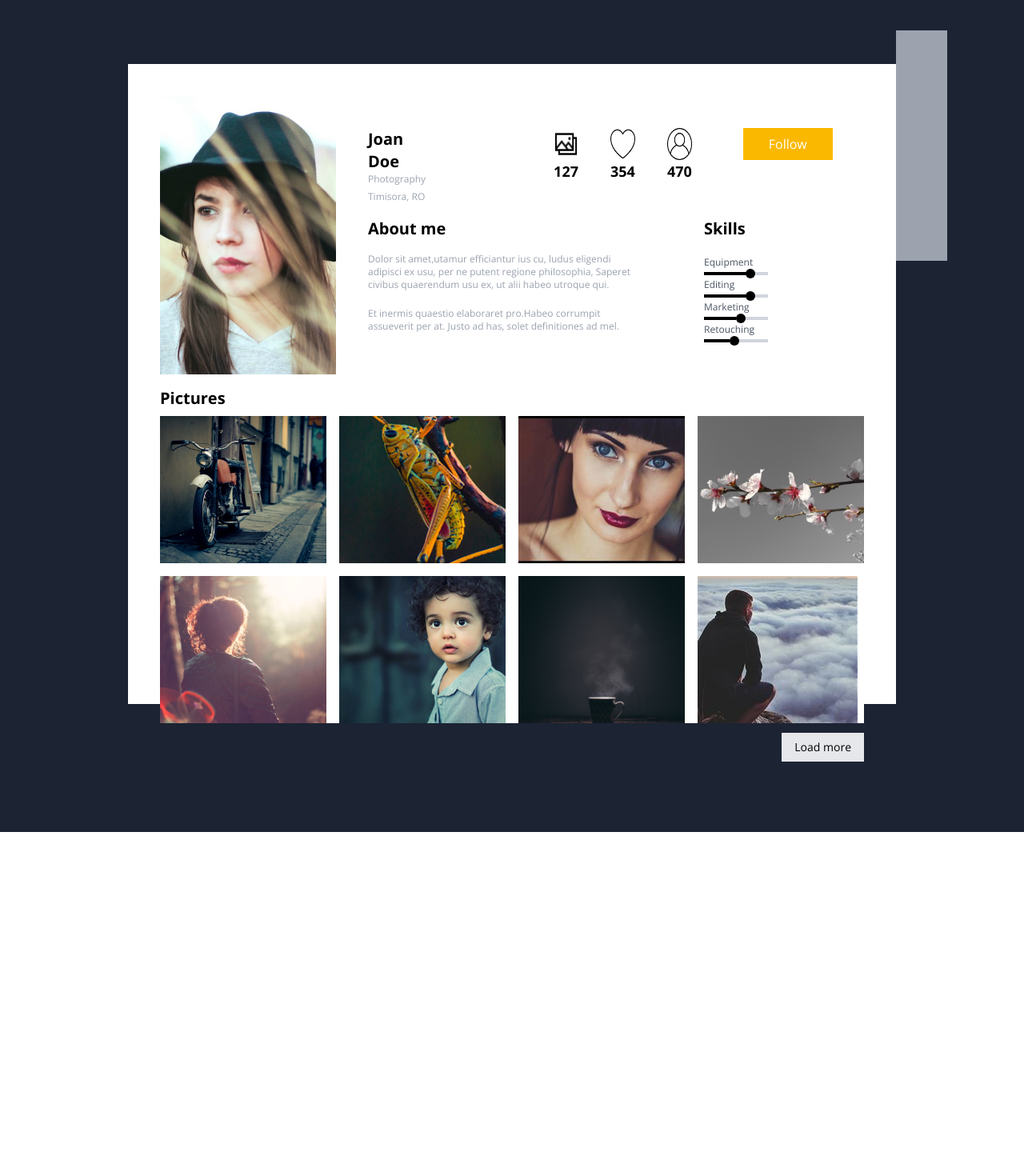
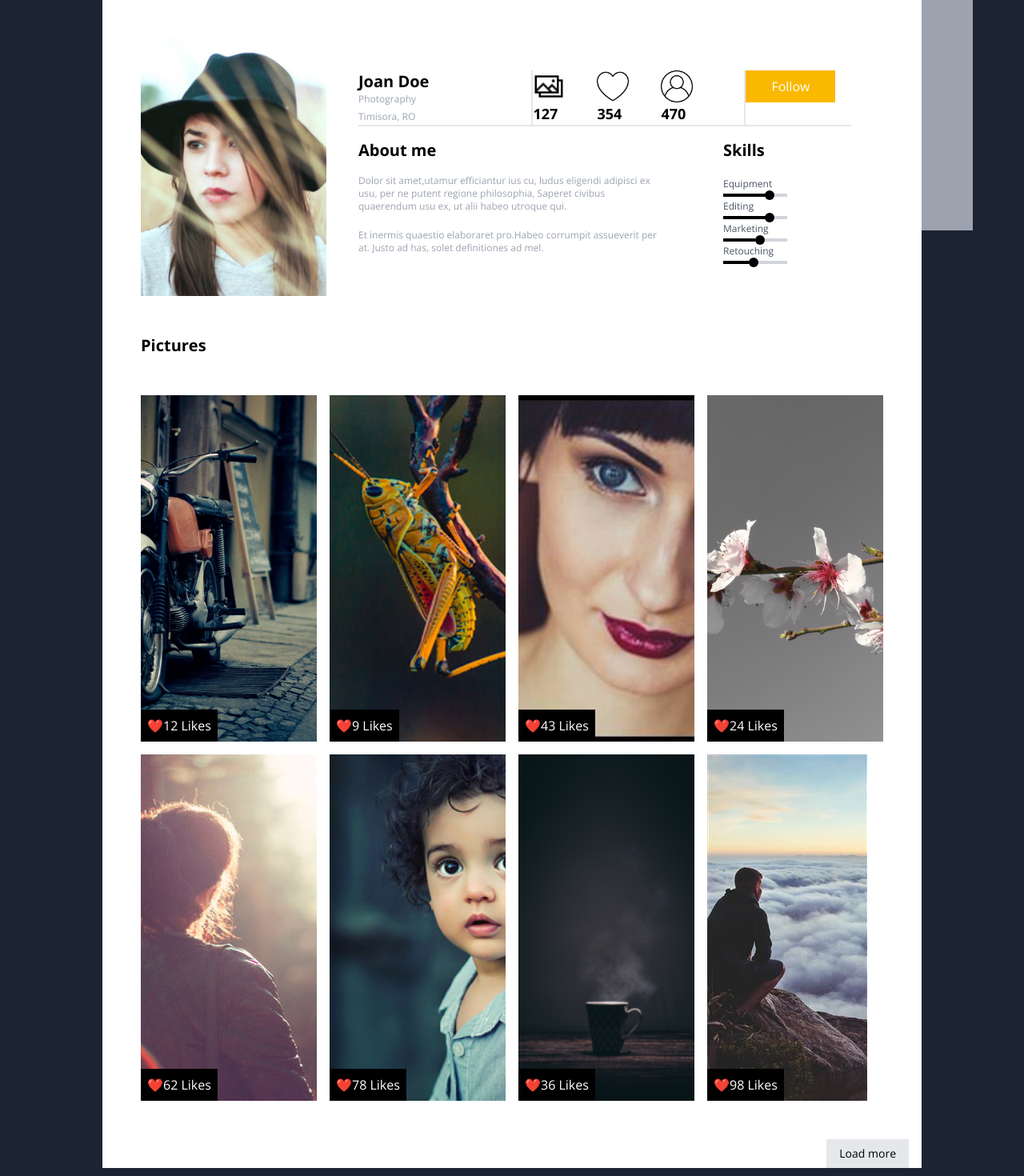
Before and after one commit to Ajithdev444/card, a Next.js app: page /photo in a window 1280 px wide. Shown: the part 80-1550 px from the top of the page at 80% size. Before the commit the page ends 1120 px from the top, so only its background shows below. Built offline with nearby package versions, Linux system fonts and the light colour scheme.

Commit message:
alignment correction

```diff
--- a/pages/photo/index.tsx
+++ b/pages/photo/index.tsx
@@ -16,22 +16,25 @@ import man from '../../public/man.jpg'
 
 const index = () => {
   return (
-    <div className='min-h-screen bg-[#1C2333] mx-auto flex items-center justify-center p-40'>
+    <div className='min-h-screen bg-[#1C2333] flex justify-center p-20'>
 
-        <div className='bg-white max-w-5xl max-h-screen p-10'>
-
-
-            <div className='flex'>
-            <div className='w-1/4'>
-                <Image src={photo} alt='photo' className='h-full object-cover'/>
+       <div className='bg-white max-w-5xl'>
+        <div className='relative'>
+                    <div className='w-16 h-72 bg-gray-400 absolute left-full top-0 right-0'></div>
+        </div>
+            <div className='flex p-12'>
+            <div className='w-1/4 relative'>
+                <Image src={photo} alt='photo' className='h-full object-cover absolute'/>
             </div>
             <div className='flex flex-col w-3/4 p-10'>
                 <div className='flex'>
-                <div className='pr-40'>
+                <div className='pr-32'>
                     <h1 className='text-xl font-bold'>Joan Doe</h1>
+
                     <h3 className='text-gray-400 text-xs'>Photography</h3>
                     <Link href='#' className='text-gray-400 text-xs'>Timisora, RO</Link>
                 </div>
+                <div className='w-0.5 h-full bg-gray-200'></div>
                 <div className='flex gap-x-10 pr-16'>
                     <div>
                         <Image src={gallery} alt='gallery' className='w-10 h-10'/>
@@ -46,10 +49,13 @@ const index = () => {
                         <div  className='text-lg font-bold'>470</div>
                     </div>
                 </div>
-                <div className=''>
+                <div className='w-0.5 h-full bg-gray-200'></div>
+                <div className='justify-end'>
                     <button className='px-8 py-2 bg-[#FBB800] text-white'>Follow</button>
                 </div>
+
                 </div>
+                <div className='h-0.5 bg-gray-200'></div>
                 <div className='flex mt-4'>
                 <div className=' max-w-sm'>
                 <h2 className='mb-4 text-xl font-bold'>About me</h2>
@@ -91,55 +97,81 @@ const index = () => {
                     <div className='w-8 h-1 bg-black absolute bottom-0'></div>
                     <div className='rounded-full bg-black absolute w-3 h-3 right-9 top-5'></div>
                     <div className='w-20 h-1 bg-gray-300 '></div>
+                    </div>
+                </div>
+                </div>
+           </div>
+            </div>
 
-                    </div>
-
-
-
+            <div className='ml-12'>
+                <h2 className='text-xl font-bold'>Pictures</h2>
+            </div>
+            <div className='gap-4 grid-cols-1 grid md:grid-cols-4 bg-white md:grid-rows-2 grid-flow-row-dense p-12 '>
+                <div className='relative'>
+                <Image src={bike} alt='bike' className='col-span-1 row-span-1 object-cover h-full'/>
+                <div className='relative bg-black'>
+                <div className='absolute left-0 bg-black bottom-0 text-white p-2 '>❤️12 Likes</div>
+                </div>
                 </div>
 
+                <div className='relative'>
+                <Image src={langosta} alt='langosta' className='col-span-1 row-span-1 w-full object-cover h-full'/>
+                <div className='relative bg-black'>
+                <div className='absolute left-0 bg-black bottom-0 text-white p-2 '>❤️9 Likes</div>
+                </div>
+                </div>
+
+                <div className='relative'>
+                <Image src={female} alt='female' className='col-span-1 object-cover h-full'/>
+                <div className='relative bg-black'>
+                <div className='absolute left-0 bg-black bottom-0 text-white p-2 '>❤️43 Likes</div>
+                </div>
+                </div>
+
+                <div className='relative'>
+                <Image src={flower} alt='flower' className='col-span-1 row-span-1 object-cover h-full'/>
+                <div className='relative bg-black'>
+                <div className='absolute left-0 bg-black bottom-0 text-white p-2 '>❤️24 Likes</div>
+                </div>
+                </div>
+
+                <div className='relative'>
+                <Image src={girl} alt='girl' className='col-span-1 object-cover h-full'/>
+                <div className='relative bg-black'>
+                <div className='absolute left-0 bg-black bottom-0 text-white p-2 '>❤️62 Likes</div>
+                </div>
+                </div>
+
+                <div className='relative'>
+                <Image src={kid} alt='kid' className='col-span-1 object-cover h-full'/>
+                <div className='relative bg-black'>
+                <div className='absolute left-0 bg-black bottom-0 text-white p-2 '>❤️78 Likes</div>
+                </div>
+                </div>
+
+                <div className='relative'>
+                <Image src={coffe} alt='coffe' className='col-span-1 object-cover h-full'/>
+                <div className='relative bg-black'>
+                <div className='absolute left-0 bg-black bottom-0 text-white p-2 '>❤️36 Likes</div>
+                </div>
+                </div>
+
+                <div className='relative'>
+                <Image src={man} alt='man' className='col-span-1 object-cover h-full'/>
+                <div className='relative bg-black'>
+                <div className='absolute left-0 bg-black bottom-0 text-white p-2 '>❤️98 Likes</div>
+                </div>
                 </div>
 
 
-           </div>
-
-
+            </div>
+            <div className='flex justify-end mr-4'>
+                <button className='px-4 py-2 bg-gray-200 text-sm'>Load more</button>
             </div>
 
-
-
-            <div>
-                <h2 className='text-xl font-bold mt-4 mb-2'>Pictures</h2>
-            </div>
-            <div className='gap-4 grid-cols-1 grid md:grid-cols-4 bg-white md:grid-rows-2 max-h-96 grid-flow-row-dense max-w-5xl '>
-                <Image src={bike} alt='bike' className='col-span-1 row-span-1 object-cover h-full'/>
-                <Image src={langosta} alt='langosta' className='col-span-1 row-span-1 w-full object-cover h-full'/>
-                <Image src={female} alt='female' className='col-span-1 object-cover h-full'/>
-                <Image src={flower} alt='flower' className='col-span-1 row-span-1 object-cover h-full'/>
-
-                <Image src={girl} alt='girl' className='col-span-1 object-cover h-full'/>
-                <Image src={kid} alt='kid' className='col-span-1 object-cover h-full'/>
-                <Image src={coffe} alt='coffe' className='col-span-1 object-cover h-full'/>
-
-                <Image src={man} alt='man' className='col-span-1 object-cover h-full'/>
-            </div>
-            <div className='flex justify-end'>
-                <button className='px-4 py-2 bg-gray-200 text-sm mt-3'>Load more</button>
-            </div>
-
-
-
         </div>
-        <div className='relative'>
-                    <div className='w-16 h-72 bg-gray-400 absolute -top-[442px] left-full right-0'></div>
-                </div>
-
-
 
     </div>
-
-
   )
 }
-
 export default index
```
